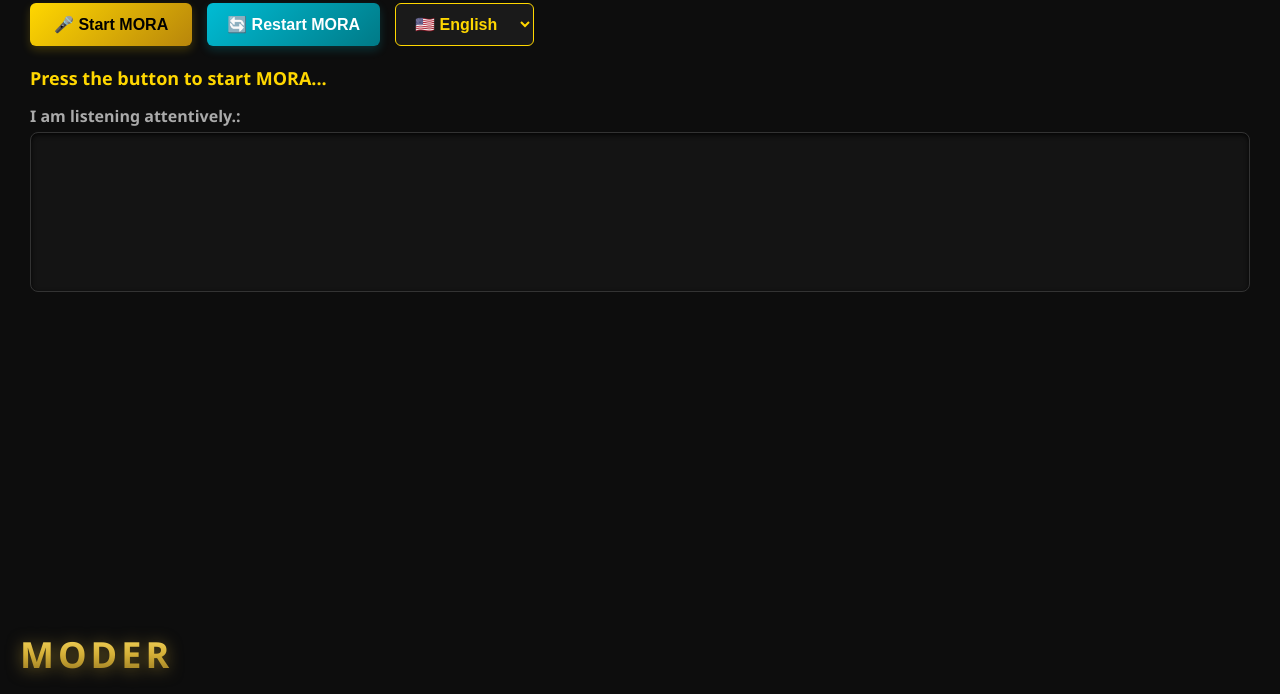
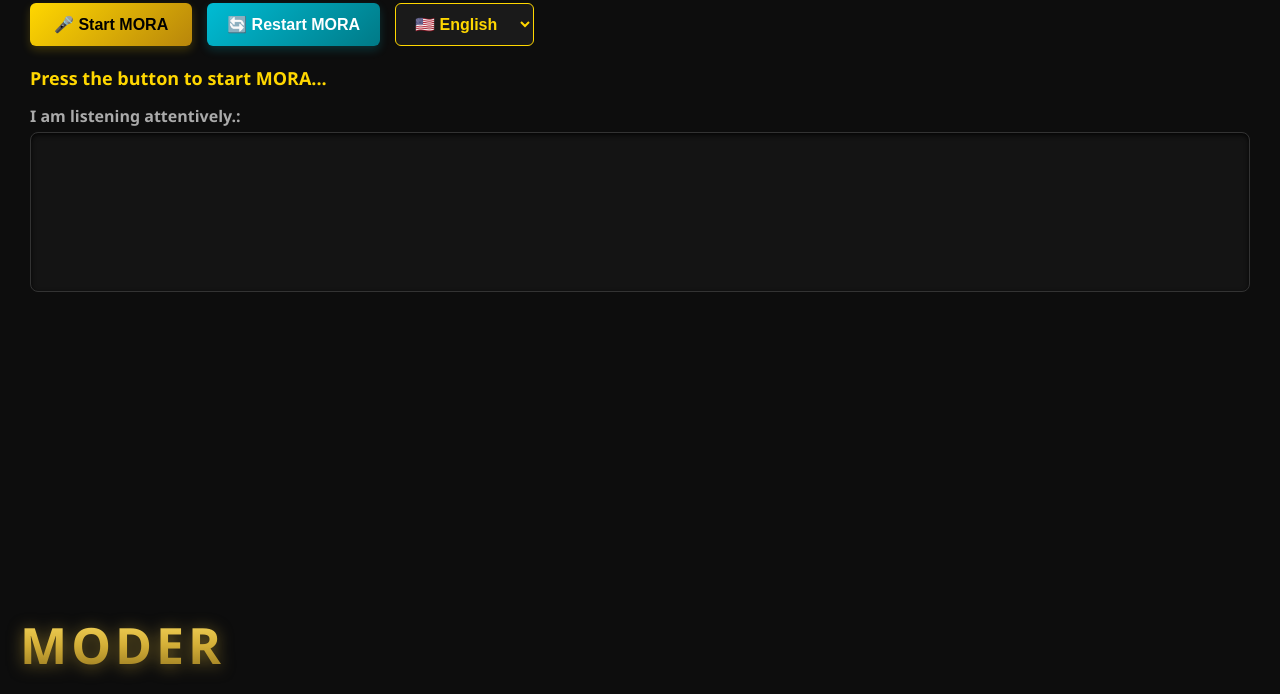
Before and after one commit to eduardojuarez1809-alt/MORA, a plain HTML site: page index.html in a window 1280 px wide. Shown: the part 106-800 px from the top of the page. Drawn offline with Linux system fonts and the light colour scheme.

Commit message:
Update index.html

```diff
--- a/index.html
+++ b/index.html
@@ -153,7 +153,7 @@ mark.highlight-trigger {
     position: fixed;
     bottom: 15px;
     left: 20px;
-    font-size: 36px;
+    font-size: 50px;
     font-weight: 900;
     letter-spacing: 4px;
     background: linear-gradient(180deg, #ffe066 0%, #d4af37 50%, #8a6d1c 100%);
```
